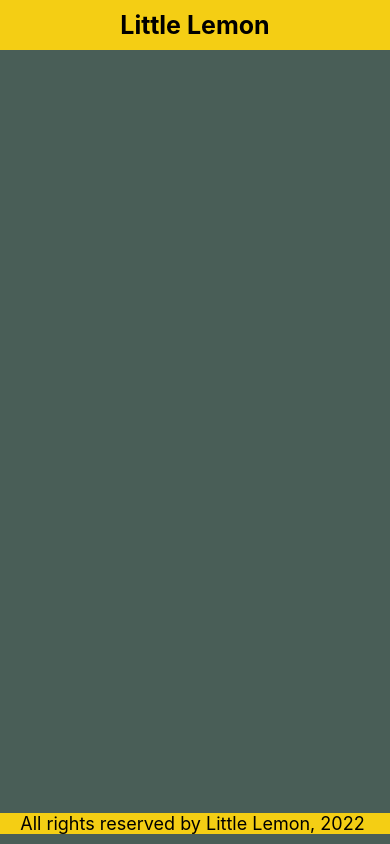
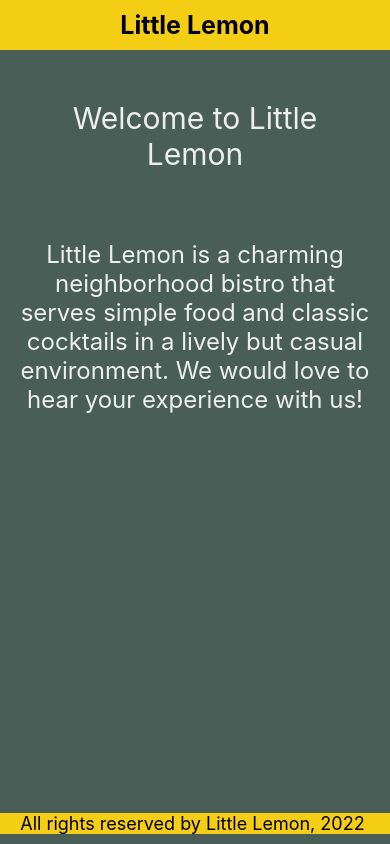
Before and after one commit to kedrakk/Coursera-React-Native, a React Native app in the folder LittleLemonHeader/: screen / in a window 390 px wide. Built offline with nearby package versions, Linux system fonts and the light colour scheme.

Commit message:
add body section

```diff
--- a/LittleLemonHeader/App.tsx
+++ b/LittleLemonHeader/App.tsx
@@ -3,6 +3,7 @@ import React from 'react';
 import {View} from 'react-native';
 import LittleLemonHeader from './components/LittleLemonHeader';
 import LittleLemonFooter from './components/LittleLemonFooter';
+import WelcomeBody from './components/WelcomeBody';
 
 function App() {
   return (
@@ -13,6 +14,7 @@ function App() {
           backgroundColor: '#495E57',
         }}>
         <LittleLemonHeader />
+        <WelcomeBody />
       </View>
       <View style={{backgroundColor: '#495E57'}}>
         <LittleLemonFooter />
--- /dev/null
+++ b/LittleLemonHeader/components/WelcomeBody.js
@@ -0,0 +1,31 @@
+/* eslint-disable react-native/no-inline-styles */
+import {View, Text} from 'react-native';
+import React from 'react';
+
+export default function WelcomeBody() {
+  return (
+    <View style={{flex: 1}}>
+      <Text
+        style={{
+          padding: 40,
+          fontSize: 30,
+          color: '#EDEFEE',
+          textAlign: 'center',
+        }}>
+        Welcome to Little Lemon
+      </Text>
+      <Text
+        style={{
+          fontSize: 24,
+          padding: 20,
+          marginVertical: 8,
+          color: '#EDEFEE',
+          textAlign: 'center',
+        }}>
+        Little Lemon is a charming neighborhood bistro that serves simple food
+        and classic cocktails in a lively but casual environment. We would love
+        to hear your experience with us!
+      </Text>
+    </View>
+  );
+}
```
